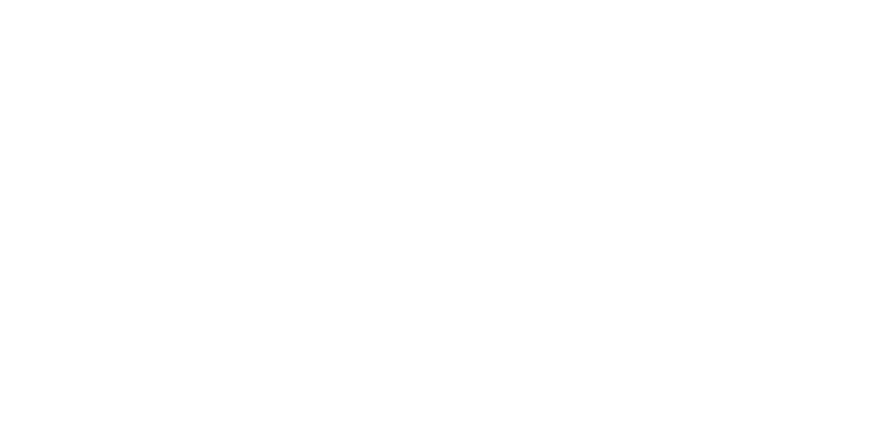
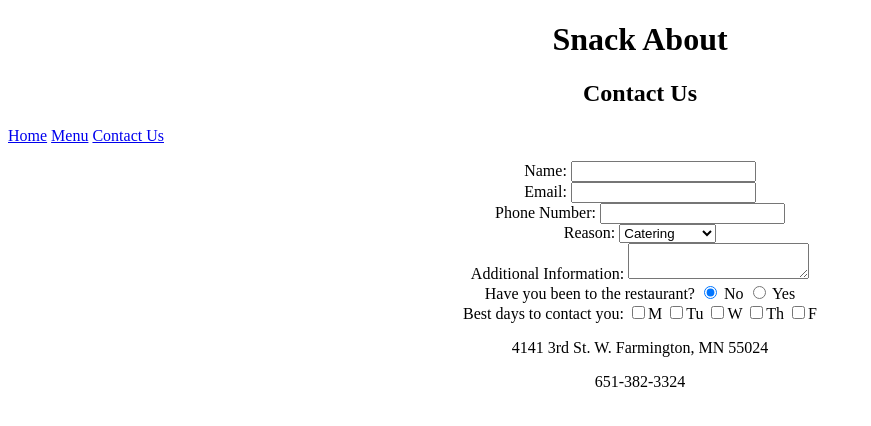
Before and after one commit to TylerBade/RestaurantSite, a plain HTML site: page contact.html in a window 1280 px wide. Shown: the whole page, without its empty margins (0-871 px from the left). Drawn offline with Linux system fonts and the light colour scheme.

Commit message:
Version 1

```diff
--- a/contact.html
+++ b/contact.html
@@ -8,22 +8,64 @@ Updated 11/1/18
 <html lang="en">
 
 	<head>
-
+		<title>Contact Us</title>
 	</head>
 
 	<header>
-
+		<h1><center>Snack About</center></h1>
+		<h2><center>Contact Us</center></h2>
 	</header>
+	</hr>
 
 	<nav>
-
+		<p><a href="index.html">Home</a>	<a href="menu.html">Menu</a>	<a href="contact.html">Contact Us</a></p>
 	</nav>
+	</hr>
 
 	<body>
+	<center>
+		<form action="submit.html" method="POST">
+			<label for="fName">Name:</label>
+			<input type="text" id="Name" name="Name"><br />
 
+			<label for="email">Email:</label>
+			<input type="text" id="email" name="email"><br />
+
+			<label for="pNumber">Phone Number:</label>
+			<input type<"text" id="pNumber" name="pNumber"><br />
+
+			<label for="reason">Reason:</label>
+			<select id="reason" name="reason">
+			<option value="catering" selected>Catering</option>
+			<option value="party">Private party</option>
+			<option value="feedback">Feedback</option>
+			<option value="other">Other</option>
+			</select>
+			<br />
+
+			<label for="info">Additional Information:</label>
+			<textarea id="info" name="info"></textarea><br />
+
+			<label for="visited">Have you been to the restaurant?</label>
+			<input type="radio" id="no" name="visited" value="no" checked />
+			<label for="no">No</label>
+			<input type="radio" id="yes" name="visited" value="yes" />
+			<label for="yes">Yes</label>
+			<br />
+
+			<label for="days">Best days to contact you:</label>
+			<input type="checkbox" name="days" value="M">M</input>
+			<input type="checkbox" name="days" value="Tu">Tu</input>
+			<input type="checkbox" name="days" value="W">W</input>
+			<input type="checkbox" name="days" value="Th">Th</input>
+			<input type="checkbox" name="days" value="F">F</input>
+		</form>
+	</center>
 	</body>
+	</hr>
 
 	<footer>
-
+		<p><center>4141 3rd St. W. Farmington, MN 55024</center></p>
+		<p><center>651-382-3324</center></p>
 	</footer>
 </html>
```
Also changed, not shown: index.html (+14 -5 lines), menu.html (+15 -5 lines).
